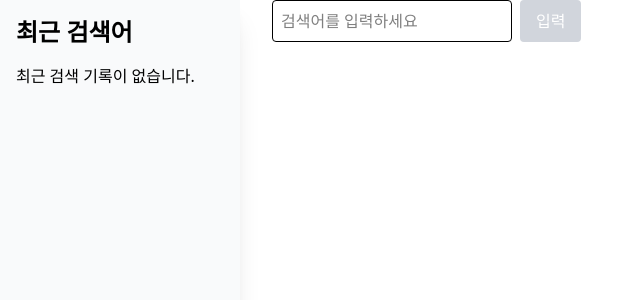
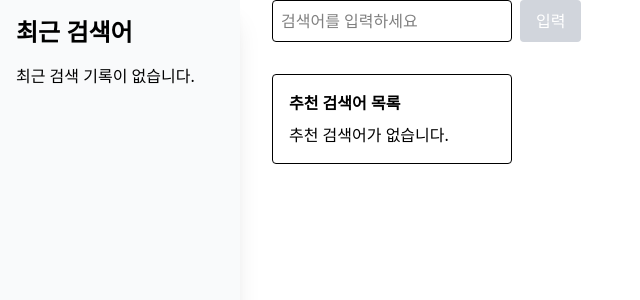
Before and after one commit to Frontend-Deepdive/react-search-recommendation, a React (Vite) app: page / in a window 1280 px wide. Shown: the top 300 px of the page, without its empty margins (0-640 px from the left). Built offline with nearby package versions, Linux system fonts and the light colour scheme.

Commit message:
feat: 추천 검색어 목록 컴포넌트 구현 및 App에 추가

```diff
--- a/src/App.tsx
+++ b/src/App.tsx
@@ -1,5 +1,6 @@
 import InputField from './components/InputField/InputField';
 import Sidebar from './components/Sidebar/Sidebar';
+import RecommendationList from './components/RecommendationList/RecommendationList';
 
 function App() {
   return (
@@ -7,6 +8,7 @@ function App() {
       <Sidebar />
       <div className='flex flex-col gap-4'>
         <InputField />
+        <RecommendationList />
       </div>
     </div>
   );
--- /dev/null
+++ b/src/components/RecommendationList/RecommendationList.tsx
@@ -0,0 +1,24 @@
+import { useSearchStore } from '../../store/searchStore';
+import { getRecommendations } from '../../utils/getSimilarKeyword';
+
+export default function RecommendationList() {
+  const currentKeyword = useSearchStore((state) => state.currentKeyword);
+  const recommendations = currentKeyword !== '' ? getRecommendations(currentKeyword) : [];
+
+  return (
+    <div className='w-full md:w-60 border p-4 rounded'>
+      <h2 className='font-bold mb-2'>추천 검색어 목록</h2>
+      <ul>
+        {recommendations.length > 0 ? (
+          recommendations.map((keyword, idx) => (
+            <li key={idx} className='mb-1'>
+              {keyword}
+            </li>
+          ))
+        ) : (
+          <li>추천 검색어가 없습니다.</li>
+        )}
+      </ul>
+    </div>
+  );
+}
```
